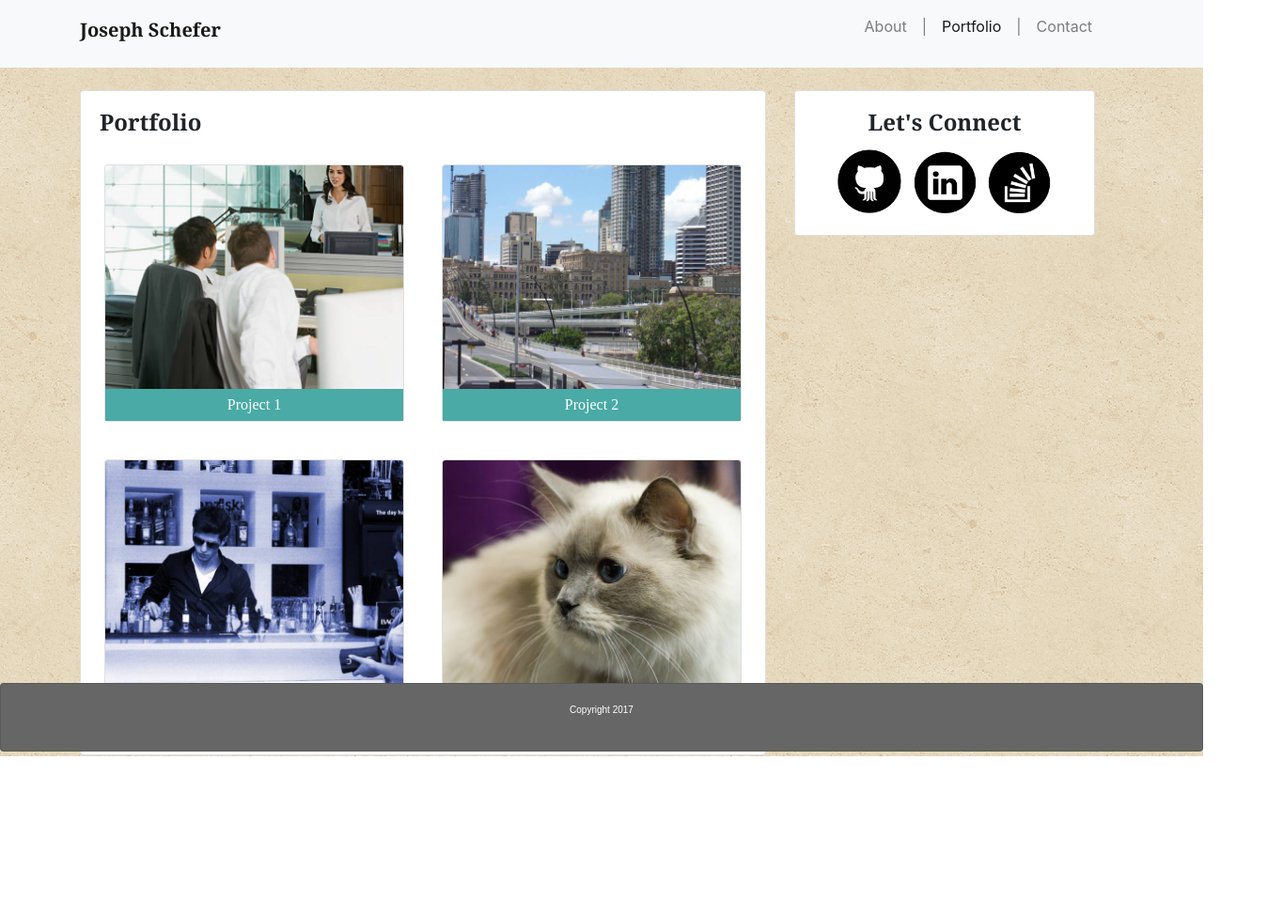
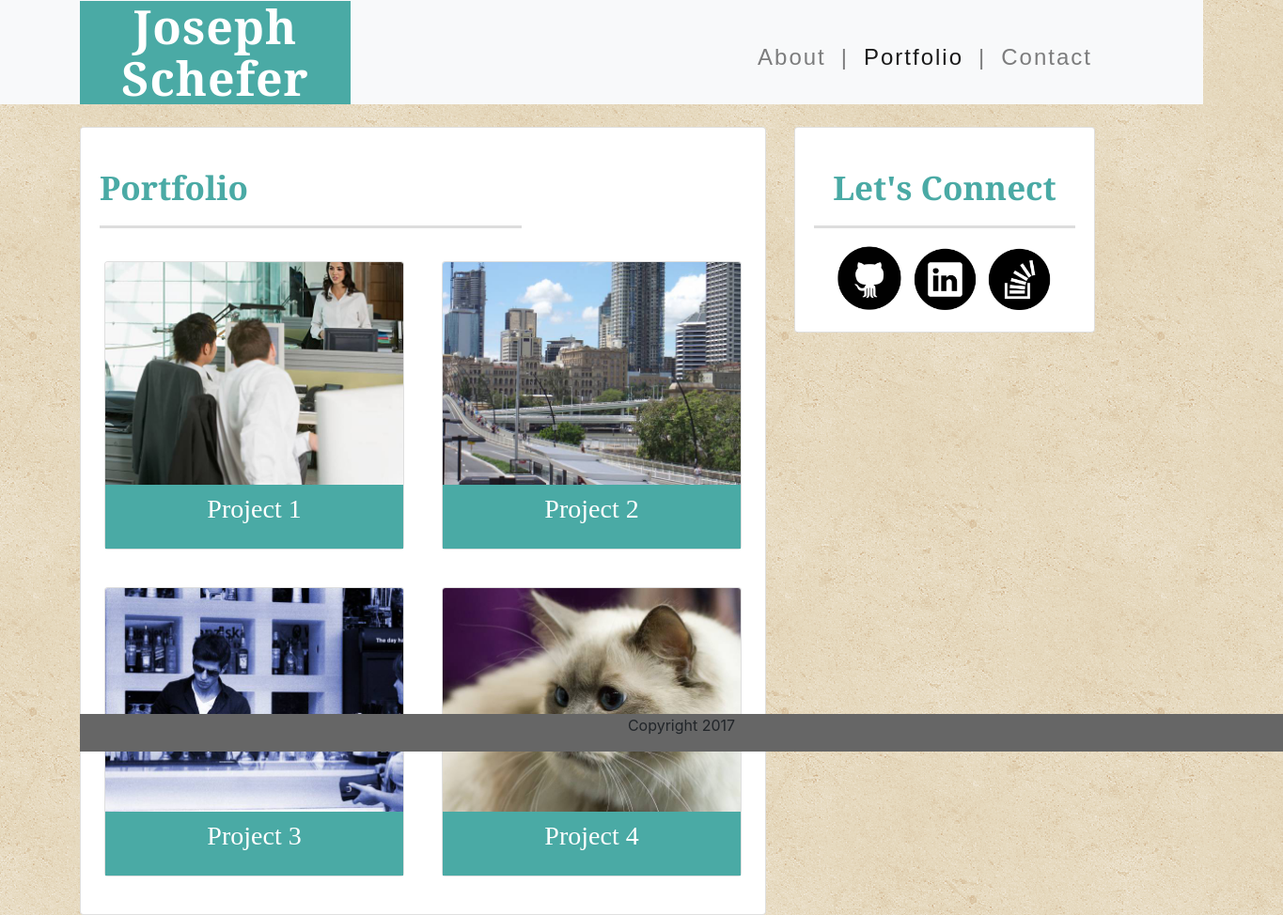
Before and after one commit to jes3rk/Bootstrap-Portfolio, a plain HTML site: page portfolio.html in a window 1280 px wide. Shown: the whole page at 94% size, 1365 px wide, since content can reach past the window. Before the commit the page ends 805 px from the top, so only its background shows below. Drawn offline with nearby package versions, Linux system fonts and the light colour scheme.

Commit message:
did something

```diff
--- a/assets/css/style.css
+++ b/assets/css/style.css
@@ -7,17 +7,19 @@ body {
   background-image: url(../images/vintage-concrete.png);
 }
 
-/* .navbar-brand {
+h1 {
   background-color: #4aaaa5;
   color: white;
   font-family: 'Georgia', Times, Times New Roman, serif;
   font-size: 50px;
   letter-spacing: 1px;
   margin: 0px;
+  padding: 0px;
+  text-align: center;
 }
 
-.navbar-brand a {
-  color: white;
+.navbar {
+  padding: 0px;
 }
 
 .nav-item {
@@ -27,30 +29,35 @@ body {
   color: #777777;
   letter-spacing: 2px;
   margin-bottom: 24px;
-} */
+}
 
 .navbar-nav {
   padding-right: 25px;
 }
 
-#footer {
+
+
+.footer {
   width: 100%;
   text-align: center;
-  position: fixed;
+/*  position: fixed;
   bottom: 0;
-  left: 0;
+  left: 0; */
   height: auto;
   background-color: #666666;
+  position: absolute;
+  bottom: 0px;
+  display: block;
 }
 
-.footer {
+/*.footer {
   font-family: 'Arial', 'Helvetica Neue', Helvetica, sans-serif;
   font-size: 10px;
   color: #ffffff;
   padding-top: auto;
-}
+} */
 
-/* .card-title {
+.card-title {
   font-size: 35px;
   padding-top: 25px;
   padding-bottom: 20px;
@@ -58,7 +65,7 @@ body {
   color: #4aaaa5;
   border-bottom: #dddddd solid;
 }
-*/
+
 .text-left {
   text-align: left;
 }
@@ -75,7 +82,7 @@ body {
   border: #dddddd solid thin;
 }
 
-/*.card-text {
+.card-text {
   font-family: 'Arial', 'Helvetica Neue', Helvetica, sans-serif;
   font-size: 20px;
   color: #777777;
@@ -96,7 +103,7 @@ body {
 .card-text a:hover {
   text-decoration: underline;
 }
-*/
+
 .social-icons {
   text-align: center;
 }
@@ -126,4 +133,5 @@ body {
   font-family: serif;
   color: #ffffff;
   background-color: #4aaaa5;
+  font-size: 28px;
 }
--- a/portfolio.html
+++ b/portfolio.html
@@ -11,11 +11,11 @@
     <nav class="navbar navbar-expand-lg navbar-light bg-light">
 <!-- Added this container to push all the nav elements to the middle half of the page -->
       <div class="container">
-        <h1 class="navbar-brand">Joseph Schefer</h1>
+        <h1>Joseph Schefer</h1>
         <button class="navbar-toggler" type="button" data-toggle="collapse" data-target="#navbarNavAltMarkup" aria-controls="navbarNavAltMarkup" aria-expanded="false" aria-label="Toggle navigation">
           <span class="navbar-toggler-icon"></span>
         </button>
-  <!-- Added a class="justify-content-end" to shove the buttons to the right -->
+<!-- Added a class="justify-content-end" to shove the buttons to the right -->
         <div class="collapse navbar-collapse justify-content-end" id="navbarNavAltMarkup">
           <div class="navbar-nav">
             <a class="nav-item nav-link" href="./index.html">About</a>
@@ -53,7 +53,7 @@
                     <div class="card project" style="width: 20rem;">
                       <img class="card-img-top portfolio-picture" src="./assets/images/portfolio_holder_1.jpg" alt="TBD">
                       <div class="card-body project-title">
-                        <p class="card-text">Project 1</p>
+                        <p>Project 1</p>
                       </div>
                     </div>
                   </div>
@@ -62,7 +62,7 @@
                     <div class="card project" style="width: 20rem;">
                       <img class="card-img-top portfolio-picture" src="./assets/images/portfolio_holder_3.jpg" alt="TBD">
                       <div class="card-body project-title">
-                        <p class="card-text">Project 3</p>
+                        <p>Project 3</p>
                       </div>
                     </div>
                   </div>
@@ -74,7 +74,7 @@
                     <div class="card project" style="width: 20rem;">
                       <img class="card-img-top portfolio-picture" src="./assets/images/portfolio_holder_2.jpg" alt="TBD">
                       <div class="card-body project-title">
-                        <p class="card-text">Project 2</p>
+                        <p>Project 2</p>
                       </div>
                     </div>
                   </div>
@@ -83,14 +83,13 @@
                     <div class="card project" style="width: 20rem;">
                       <img class="card-img-top portfolio-picture" src="./assets/images/portfolio_holder_4.jpg" alt="TBD">
                       <div class="card-body project-title">
-                        <p class="card-text">Project 4</p>
+                        <p>Project 4</p>
                       </div>
                     </div>
                   </div>
                 </div>
               </div>
             </div>
-
           </div>
 <!-- Close primary content panel -->
         </div>
@@ -110,18 +109,15 @@
         </div>
       </div>
 <!-- Add a row for the footer -->
-      <div class="row">
+      <footer class="footer">
 <!-- Add a column for the footer -->
-        <div class="col-md-12">
-          <div class="card" id="footer">
-            <div class="card-body">
-              <p class="text-center footer">Copyright 2017</p>
-            </div>
-          </div>
+        <div class="container">
+
+              <p class="text-center">Copyright 2017</p>
 <!-- Close the column for the footer -->
         </div>
 <!-- Close out the footer row -->
-      </div>
+      </footer>
     </div>
   </body>
 </html>
```
Also changed, not shown: index.html (+1 -1 lines).
